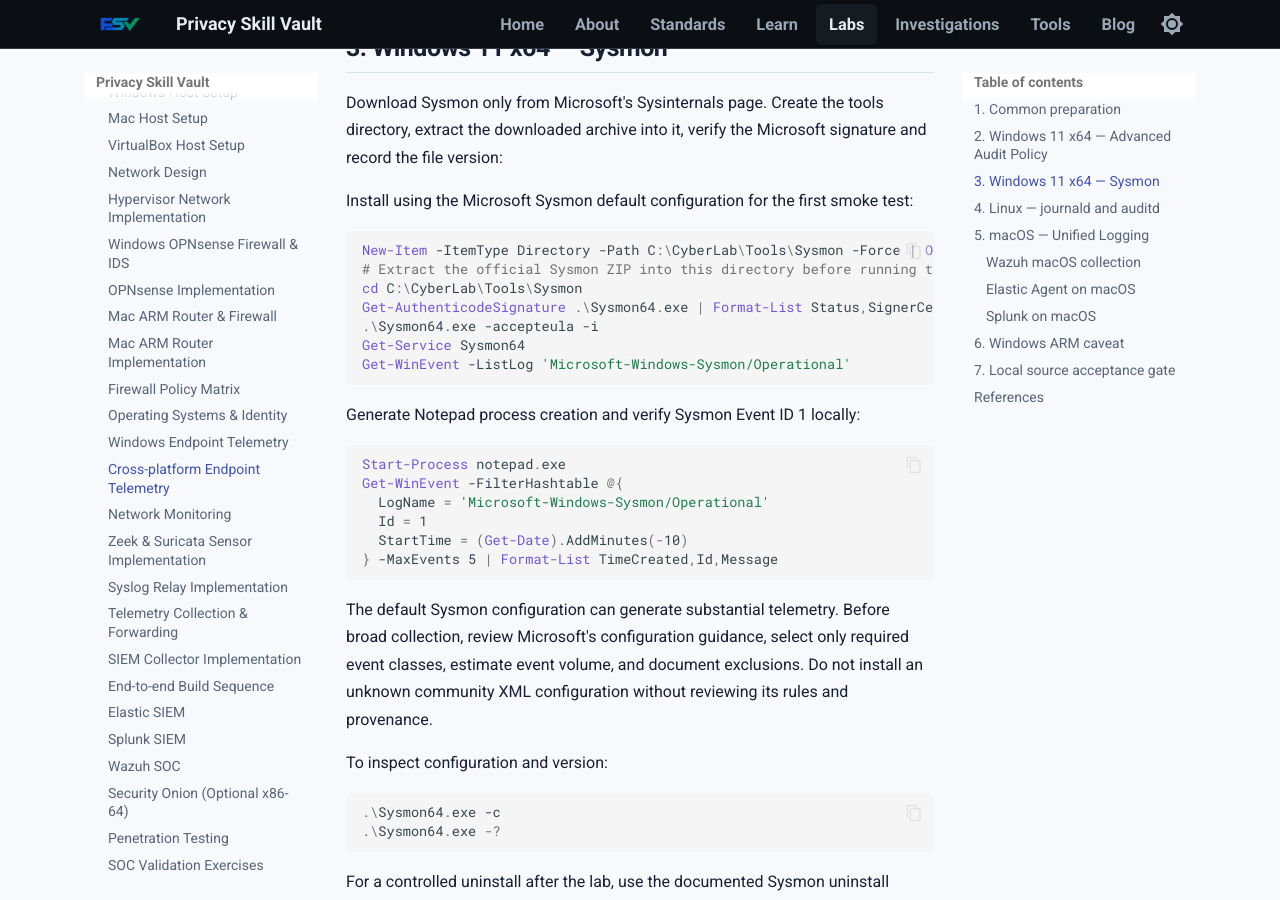
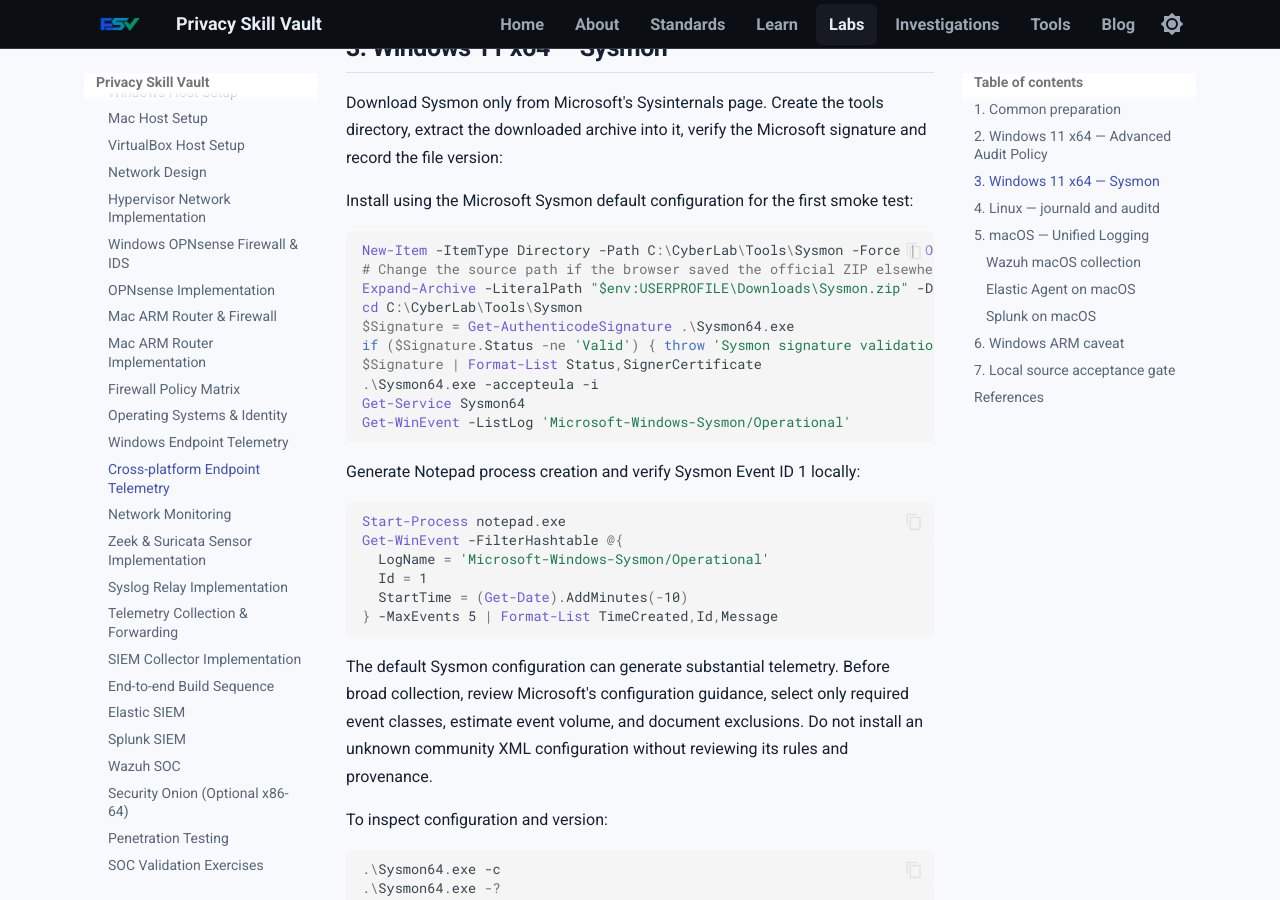
Before and after one commit to PrivacySkillVault/privacyskillvault.github.io, an MkDocs documentation site: the page built from docs/labs/endpoint-telemetry-implementation.md, in a window 1280 px wide and 900 px high, scrolled down 2022 px. Built offline with MkDocs 1.6.1 and Material for MkDocs 9.7.7, drawn with Linux system fonts in a browser that asks for light colours.

Commit message:
Make Sysmon extraction and signature verification executable

```diff
--- a/docs/labs/endpoint-telemetry-implementation.md
+++ b/docs/labs/endpoint-telemetry-implementation.md
@@ -74,9 +74,12 @@
 
 ~~~powershell
 New-Item -ItemType Directory -Path C:\CyberLab\Tools\Sysmon -Force | Out-Null
-# Extract the official Sysmon ZIP into this directory before running the next commands.
+# Change the source path if the browser saved the official ZIP elsewhere.
+Expand-Archive -LiteralPath "$env:USERPROFILE\Downloads\Sysmon.zip" -DestinationPath C:\CyberLab\Tools\Sysmon -Force
 cd C:\CyberLab\Tools\Sysmon
-Get-AuthenticodeSignature .\Sysmon64.exe | Format-List Status,SignerCertificate
+$Signature = Get-AuthenticodeSignature .\Sysmon64.exe
+if ($Signature.Status -ne 'Valid') { throw 'Sysmon signature validation failed; do not install this binary.' }
+$Signature | Format-List Status,SignerCertificate
 .\Sysmon64.exe -accepteula -i
 Get-Service Sysmon64
 Get-WinEvent -ListLog 'Microsoft-Windows-Sysmon/Operational'
```
